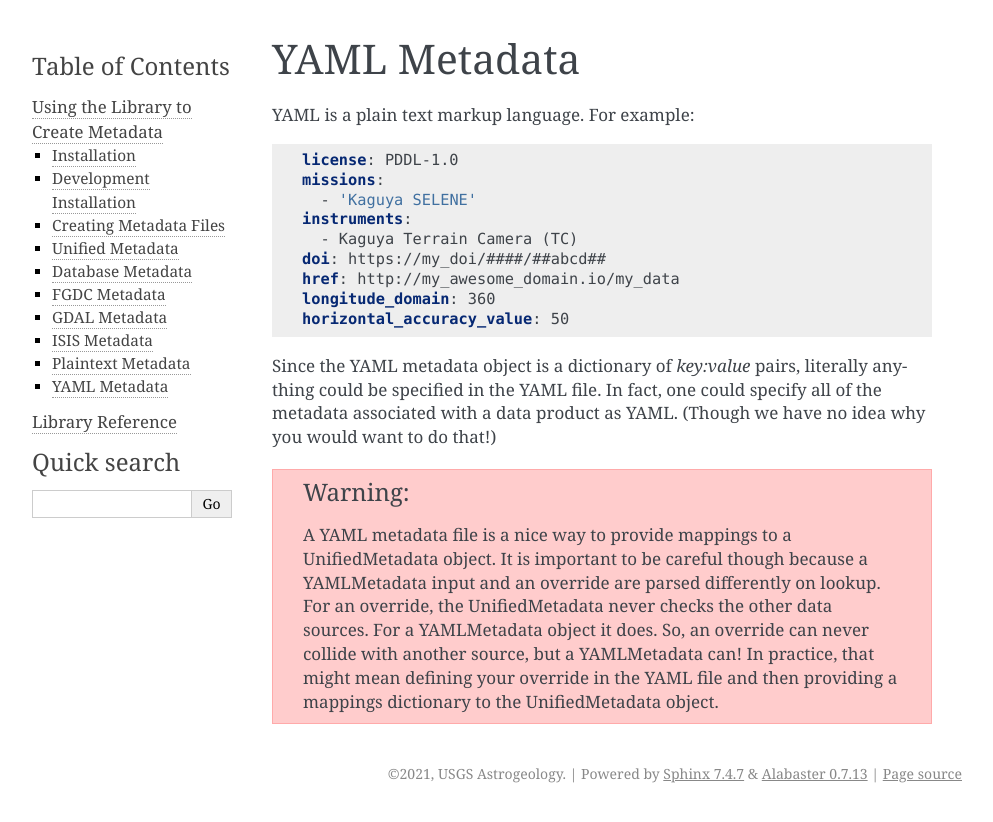
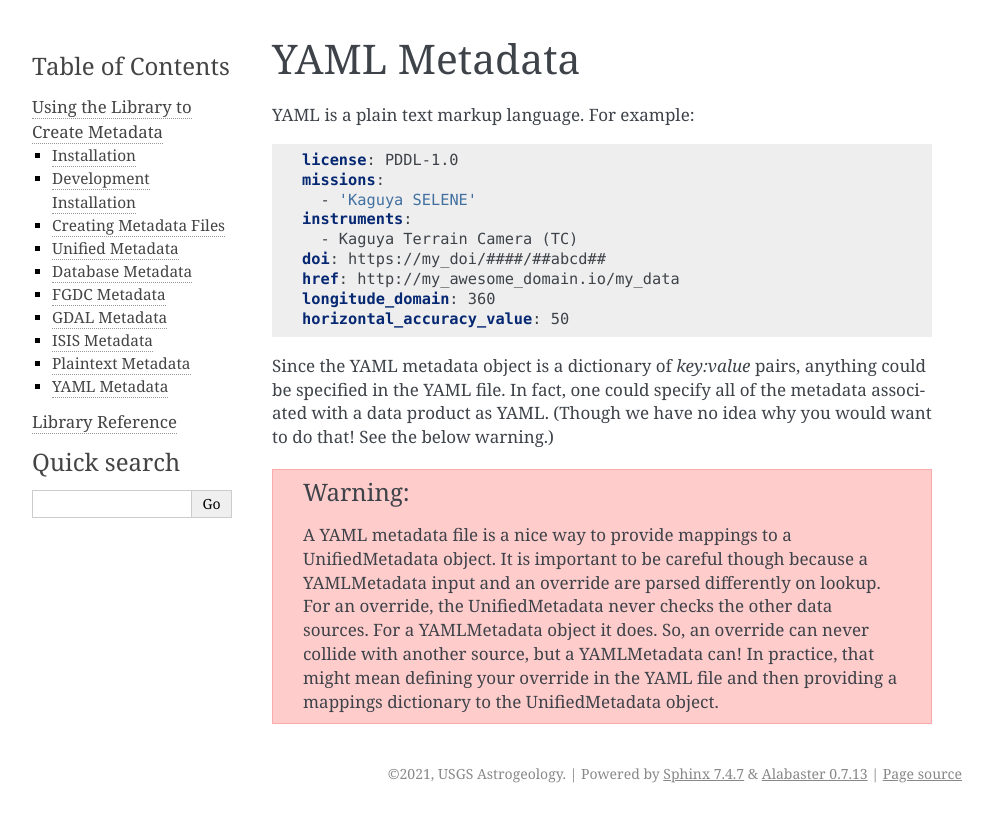
Before and after one commit to mahunter14/automated-metadata-generation, a Sphinx documentation site: the page built from docs/source/making_metadata/yamlmetadata.rst, in a window 1280 px wide. Shown: the top 822 px of the page, without its empty margins (148-1141 px from the left). Built offline with Sphinx 7.4.7, drawn with Linux system fonts in a browser that asks for light colours.

Commit message:
Update yamlmetadata.rst

```diff
--- a/docs/source/making_metadata/yamlmetadata.rst
+++ b/docs/source/making_metadata/yamlmetadata.rst
@@ -17,7 +17,7 @@ YAML is a plain text markup language. For example:
   longitude_domain: 360
   horizontal_accuracy_value: 50
 
-Since the YAML metadata object is a dictionary of `key:value` pairs, literally anything could be specified in the YAML file. In fact, one could specify all of the metadata associated with a data product as YAML. (Though we have no idea why you would want to do that!)
+Since the YAML metadata object is a dictionary of `key:value` pairs, anything could be specified in the YAML file. In fact, one could specify all of the metadata associated with a data product as YAML. (Though we have no idea why you would want to do that! See the below warning.)
 
 .. warning::
   A YAML metadata file is a nice way to provide mappings to a UnifiedMetadata object. It is important to be careful though because a YAMLMetadata input and an override are parsed differently on lookup. For an override, the UnifiedMetadata never checks the other data sources. For a YAMLMetadata object it does. So, an override can never collide with another source, but a YAMLMetadata can! In practice, that might mean defining your override in the YAML file and then providing a mappings dictionary to the UnifiedMetadata object.
```
